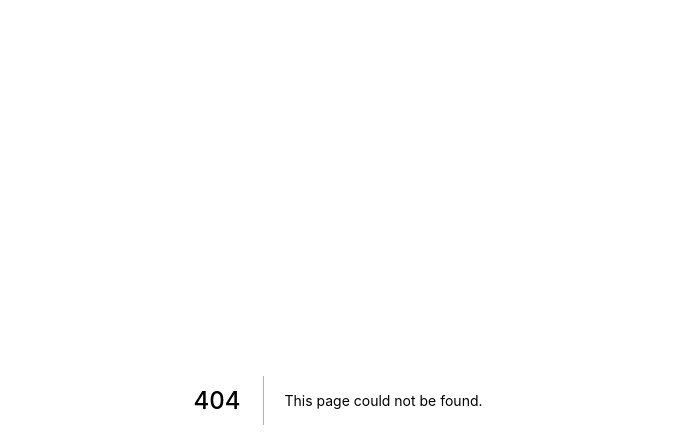
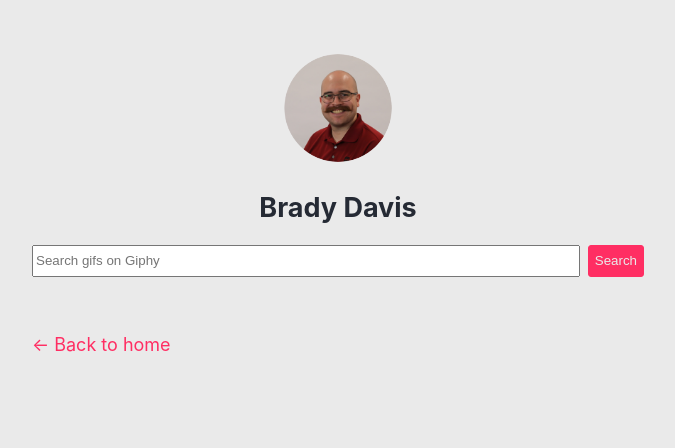
Before and after one commit to ItsBradyDavis/next-playground, a Next.js app: page /search in a window 1280 px wide. Before the commit this address had no page. Shown: the top 448 px of the page, without its empty margins (302-977 px from the left). Built offline with nearby package versions, Linux system fonts and the light colour scheme.

Commit message:
New pages

```diff
--- /dev/null
+++ b/components/search/SearchBar.jsx
@@ -0,0 +1,27 @@
+import {useState, useEffect} from 'react';
+import styles from './searchbar.module.css';
+
+import {useRouter} from 'next/router';
+
+const SearchBar = ({search, setSearch}) => {
+
+    return (
+        <form className={styles.searchBar}>
+            <label htmlFor={'header-search'}>
+                <span className={styles.visuallyHidden}>Search gifs on Giphy</span>
+            </label>
+            <input
+                value={search}
+                onInput={(event) => setSearch(event.target.value)}
+                className={styles.searchInput}
+                type={"text"}
+                id={"header-search"}
+                placeholder={"Search gifs on Giphy"}
+                name={'searchTerm'}
+            />
+            <button type={"submit"}>Search</button>
+        </form>
+    );
+}
+
+export default SearchBar;
--- /dev/null
+++ b/components/search/searchbar.module.css
@@ -0,0 +1,20 @@
+.searchBar {
+    width: 100%;
+    display: flex;
+    align-items: flex-end;
+}
+
+.searchInput {
+    flex-grow: 1;
+    height: 32px;
+}
+
+.visuallyHidden {
+    clip: rect(0 0 0 0);
+    clip-path: inset(50%);
+    height: 1px;
+    overflow: hidden;
+    position: absolute;
+    white-space: nowrap;
+    width: 1px;
+}
--- /dev/null
+++ b/pages/search/index.jsx
@@ -0,0 +1,48 @@
+import {useEffect, useState} from 'react';
+import Head from 'next/head';
+
+import Layout, {siteTitle} from '../../components/Layout';
+import SearchBar from '../../components/search/SearchBar';
+import {useRouter} from 'next/router';
+
+const SearchHome = () => {
+    const [search, setSearch] = useState('');
+    const [data, setData] = useState(null);
+    const [loading, setLoading] = useState(false);
+
+    const router = useRouter();
+
+    useEffect(async () => {
+        if (router.query.searchTerm) {
+            setSearch(router.query.searchTerm);
+
+            if(!loading) {
+                setLoading(true);
+                const response = await fetch(`api/search/${router.query.searchTerm}`);
+                console.log('response', response);
+
+                const data = await response.json();
+                console.log('data', data);
+
+                setData(data);
+                setLoading(false);
+            }
+
+        }
+    }, [router, setSearch]);
+
+    return (
+        <Layout>
+            <Head>
+                siteTitle
+            </Head>
+            <SearchBar
+                search={search}
+                setSearch={setSearch}
+            />
+        </Layout>
+    )
+};
+
+
+export default SearchHome
```
